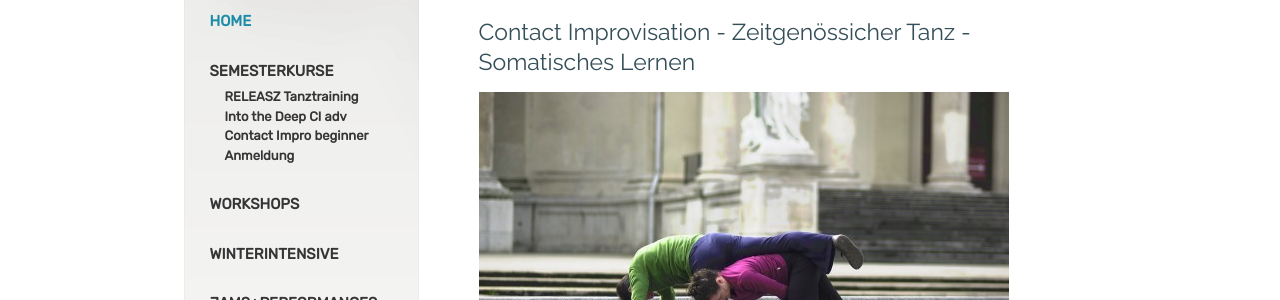
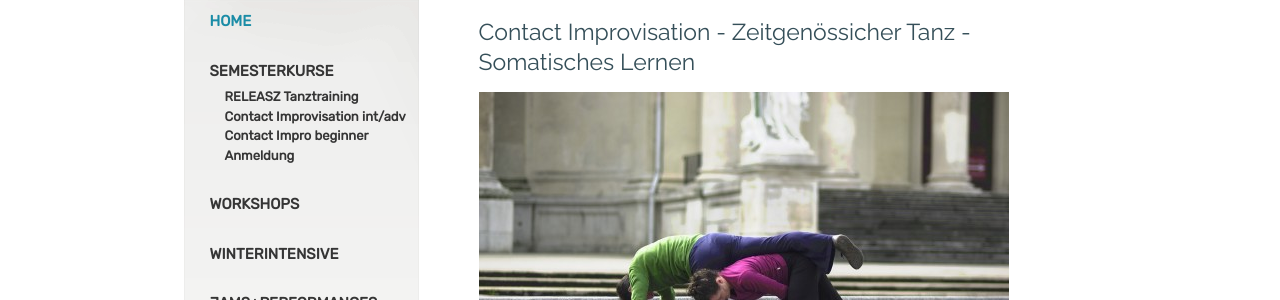
Before and after one commit to manulari/rollingpointat, a Jekyll site: the page built from _pages_de/index.md, in a window 1280 px wide. Shown: the part 123-423 px from the top of the page. Built offline with Jekyll 4.4.1, drawn with Linux system fonts in a browser that asks for light colours; comment, search, counter and statistics services are not loaded.

Commit message:
Update Settings “nav_de”

```diff
--- a/_data/nav_de.yml
+++ b/_data/nav_de.yml
@@ -6,7 +6,7 @@ entries:
     subentries:
       - title: RELEASZ Tanztraining
         path: /releasze
-      - title: Into the Deep CI adv
+      - title: Contact Improvisation int/adv
         path: /contactadv
       - title: Contact Impro beginner
         path: /contactbeg
```
